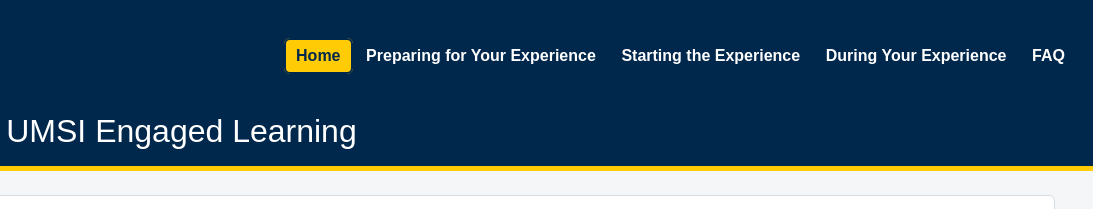
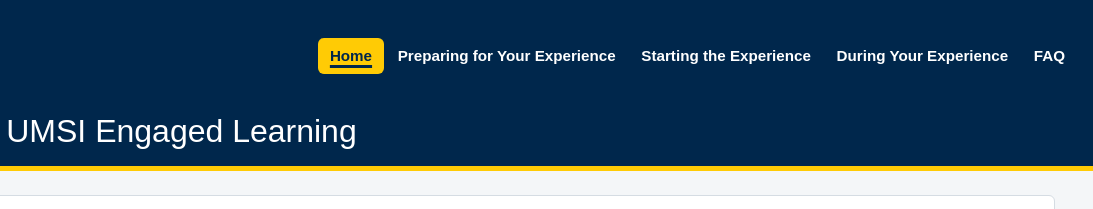
Before and after one commit to cyunchen/client_project_f26, a plain HTML site: page index.html in a window 1280 px wide. Shown: the top 209 px of the page, 187-1280 px from the left. Drawn offline with Linux system fonts and the light colour scheme.

Commit message:
improve accessibility

```diff
--- a/css/style.css
+++ b/css/style.css
@@ -44,19 +44,20 @@ a:focus-visible {
   top: 1rem;
 }
 
+/* Feedback fixes with help from Claude (Anthropic) and OpenAI Codex. */
 /* Design cleanup with help from Claude (Anthropic) and OpenAI Codex. */
 /* Stacks the logo, navigation, and page title on small screens. */
 header {
   display: grid;
   gap: 1rem;
-  padding: 1rem;
+  padding: 0.75rem 1rem;
   border-bottom: 5px solid #ffcb05;
   background: #00274c;
   color: #fff;
 }
 
 header img {
-  width: 5rem;
+  width: 3rem;
   max-width: 100%;
   background: #fff;
 }
@@ -64,14 +65,14 @@ header img {
 header h1 {
   margin: 0;
   color: #fff;
-  font-size: 2rem;
+  font-size: 1.6rem;
   line-height: 1.2;
 }
 
 .site-nav ul {
-  display: grid;
-  grid-template-columns: 1fr;
-  gap: 0.25rem;
+  display: flex;
+  flex-wrap: wrap;
+  gap: 0.25rem 0.5rem;
   margin: 0;
   padding: 0;
   list-style: none;
@@ -79,10 +80,11 @@ header h1 {
 
 .site-nav a {
   display: block;
-  padding: 0.5rem 0.75rem;
+  min-height: 24px;
+  padding: 0.35rem 0.6rem;
   border-radius: var(--radius);
   color: #fff;
-  font-size: 1rem;
+  font-size: 0.95rem;
   font-weight: bold;
   line-height: 1.3;
   text-decoration: none;
@@ -90,13 +92,16 @@ header h1 {
 
 .site-nav a:hover,
 .site-nav a[aria-current="page"] {
-  padding: 0.5rem 0.75rem;
+  padding: 0.35rem 0.6rem;
   background: #ffcb05;
   color: #00274c;
 }
 
 .site-nav a[aria-current="page"] {
-  box-shadow: inset 0 0 0 2px #00274c;
+  font-weight: bold;
+  text-decoration: underline;
+  text-decoration-thickness: 3px;
+  text-underline-offset: 0.25em;
 }
 
 /* Keeps the page content centered and gives each section a clear panel. */
@@ -589,9 +594,11 @@ address {
     grid-template-columns: 5rem 1fr;
     grid-template-rows: auto auto;
     align-items: center;
+    padding: 1rem;
   }
 
   header img {
+    width: 5rem;
     grid-column: 1;
     grid-row: 1;
   }
@@ -608,12 +615,19 @@ address {
   }
 
   .site-nav a {
+    padding: 0.5rem 0.75rem;
     white-space: nowrap;
+  }
+
+  .site-nav a:hover,
+  .site-nav a[aria-current="page"] {
+    padding: 0.5rem 0.75rem;
   }
 
   header h1 {
     grid-column: 1 / 3;
     grid-row: 2;
+    font-size: 2rem;
   }
 
   .stage-progress ol {
```
